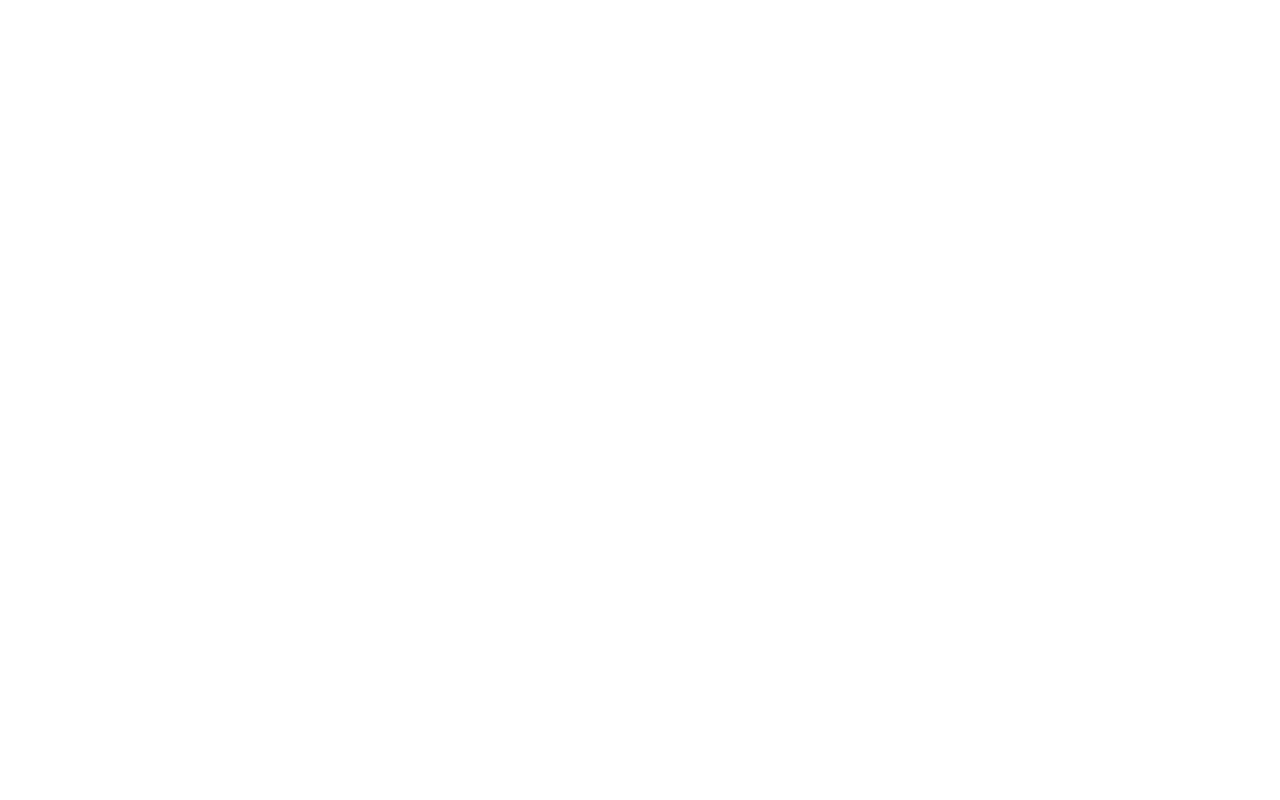
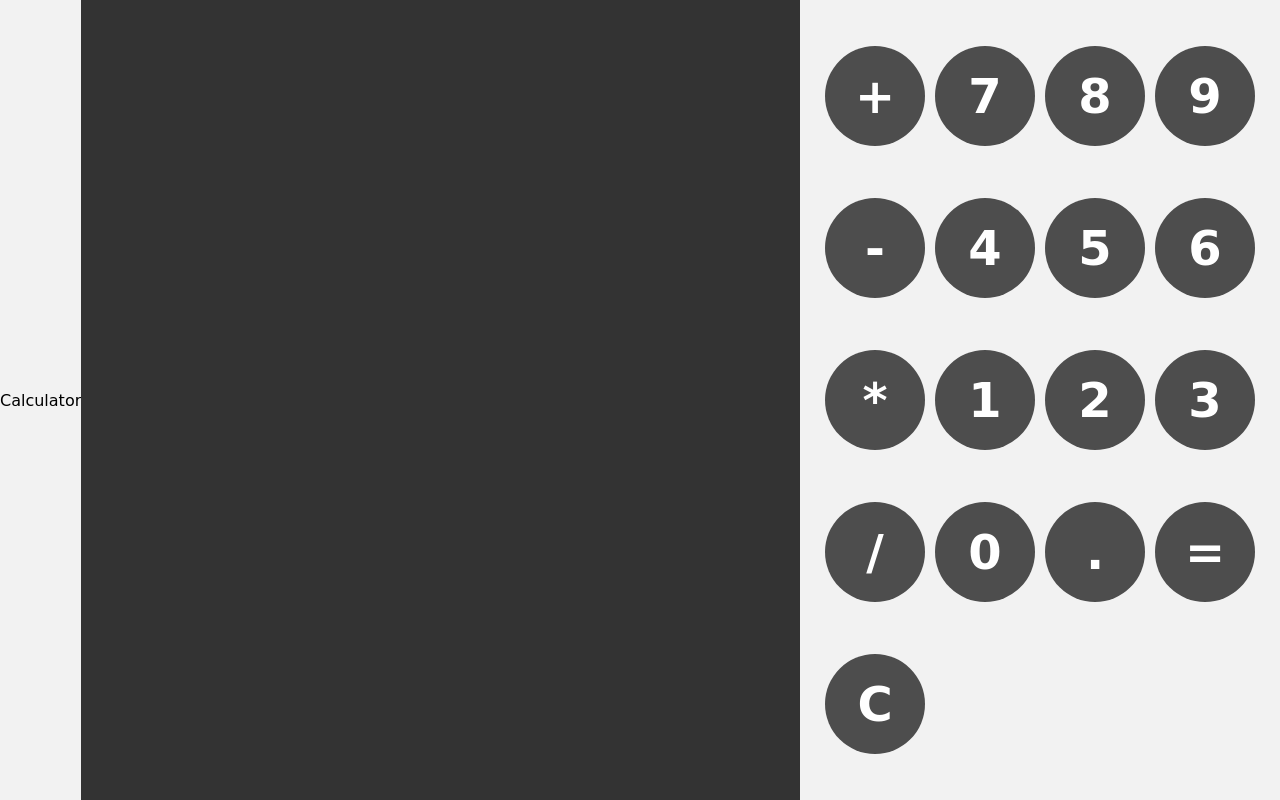
Before and after one commit to Patel-4201/calculator, a plain HTML site: page index.html in a window 1280 px wide. Drawn offline with Linux system fonts and the light colour scheme; a web font is replaced by a local one.

Commit message:
some add css

```diff
--- a/index.html
+++ b/index.html
@@ -13,7 +13,28 @@
     <link rel="stylesheet" href="style.css" />
   </head>
   <body>
-
+    <div class="calculator">
+        <input id="display" readonly/>
+        <div id="keys">
+            <button onclick="appendToDisplay('+')">+</button>
+            <button onclick="appendToDisplay('7')">7</button>
+            <button onclick="appendToDisplay('8')">8</button>
+            <button onclick="appendToDisplay('9')">9</button>
+            <button onclick="appendToDisplay('-')">-</button>
+            <button onclick="appendToDisplay('4')">4</button>
+            <button onclick="appendToDisplay('5')">5</button>
+            <button onclick="appendToDisplay('6')">6</button>
+            <button onclick="appendToDisplay('*')">*</button>
+            <button onclick="appendToDisplay('1')">1</button>
+            <button onclick="appendToDisplay('2')">2</button>
+            <button onclick="appendToDisplay('3')">3</button>
+            <button onclick="appendToDisplay('/')">/</button>
+            <button onclick="appendToDisplay('0')">0</button>
+            <button onclick="appendToDisplay('.')">.</button>
+            <button onclick="calculate()">=</button>
+            <button onclick="clearDisplay()">C</button>
+        </div>
+    </div>
     <script src="main.js"></script>
   </body>
 </html>
--- a/style.css
+++ b/style.css
@@ -1,9 +1,51 @@
 /* google font */
-@import url('https://fonts.googleapis.com/css2?family=Playwrite+DE+Grund:wght@100..400&display=swap');
+@import url("https://fonts.googleapis.com/css2?family=Playwrite+DE+Grund:wght@100..400&display=swap");
 
-* {
-   margin: 0;
-   padding: 0;
-   box-sizing: border-box;
-   font-family: "Playwrite DE Grund", cursive;
+*{
+    margin: 0;
+    padding: 0;
+    box-sizing: border-box;
+    font-family: "Playwrite DE Grund", cursive;
+    display: flex;
+    justify-content: center;
+    align-items: center;
+    height: 100vh;
+    background-color:hsl(0, 0%, 95%);
 }
+#calculator {
+  background-color:hsl(0, 0%, 15%);
+  border-radius: 15px;
+  max-width:500px;
+  overflow: hidden;
+}
+#display{
+    width: 100%;
+    padding: 20px;
+    font-size: 5rem;
+    text-align: left;
+    border:none;
+    background-color: hsl(0, 0%, 20%);
+}
+#keys {
+  display: grid;
+  grid-template-columns: repeat(4, 1fr);
+  gap: 10px;
+  padding: 25px;
+}
+button {
+  width: 100px;
+  height: 100px;
+  border-radius: 50px;
+  border: none;
+  background-color: hsl(0, 0%, 30%);
+  color: white;
+  font-size: 3rem;
+  font-weight: bold;
+  cursor: pointer;
+}
+button:hover{
+    background-color: pink;
+}
+button:active{
+    background-color: blueviolet;
+}
```
